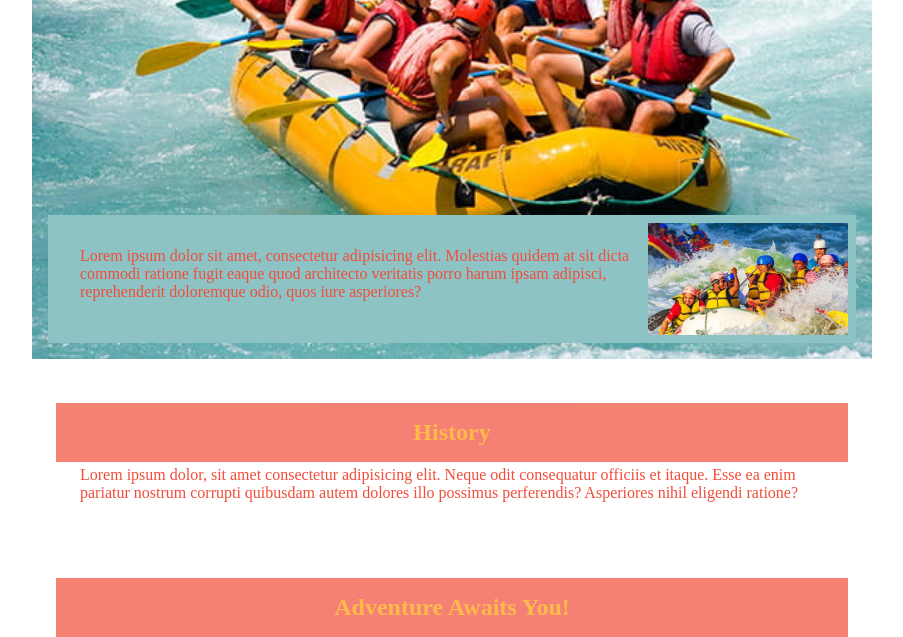
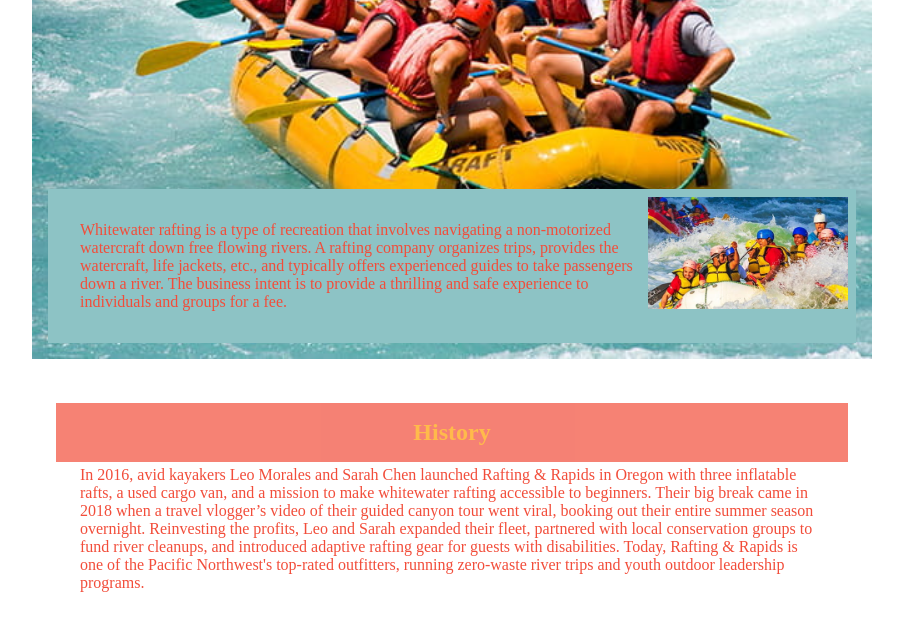
Before and after one commit to Lucre-zn/wdd130, a plain HTML site: page wwr/about.html in a window 1280 px wide. Shown: the part 1197-1834 px from the top of the page, without its empty margins (188-1091 px from the left). Drawn offline with Linux system fonts and the light colour scheme.

Commit message:
git -m commit

```diff
--- a/wwr/about.html
+++ b/wwr/about.html
@@ -25,15 +25,15 @@
     <main>
         <div class="hero">
             <img src="images/r-background.jpg" alt="background img">
-            <h1>About Us -- Rafting & Rapids Company</h1>
+            <h1>About Us -- Rafting & Rapids</h1>
             <article>
                 <img src="images/happy.jpg" alt="happy people">
-                <p>Lorem ipsum dolor sit amet, consectetur adipisicing elit. Molestias quidem at sit dicta commodi ratione fugit eaque quod architecto veritatis porro harum ipsam adipisci, reprehenderit doloremque odio, quos iure asperiores?</p>
+                <p>Whitewater rafting is a type of recreation that involves navigating a non-motorized watercraft down free flowing rivers. A rafting company organizes trips, provides the watercraft, life jackets, etc., and typically offers experienced guides to take passengers down a river. The business intent is to provide a thrilling and safe experience to individuals and groups for a fee.</p>
             </article>
         </div>
         <section>
             <h2>History</h2>
-            <p>Lorem ipsum dolor, sit amet consectetur adipisicing elit. Neque odit consequatur officiis et itaque. Esse ea enim pariatur nostrum corrupti quibusdam autem dolores illo possimus perferendis? Asperiores nihil eligendi ratione?</p>
+            <p>In 2016, avid kayakers Leo Morales and Sarah Chen launched Rafting & Rapids in Oregon with three inflatable rafts, a used cargo van, and a mission to make whitewater rafting accessible to beginners. Their big break came in 2018 when a travel vlogger’s video of their guided canyon tour went viral, booking out their entire summer season overnight. Reinvesting the profits, Leo and Sarah expanded their fleet, partnered with local conservation groups to fund river cleanups, and introduced adaptive rafting gear for guests with disabilities. Today, Rafting & Rapids is one of the Pacific Northwest's top-rated outfitters, running zero-waste river trips and youth outdoor leadership programs.</p>
         </section>
         <section>
             <h2>Adventure Awaits You!</h2>
```
